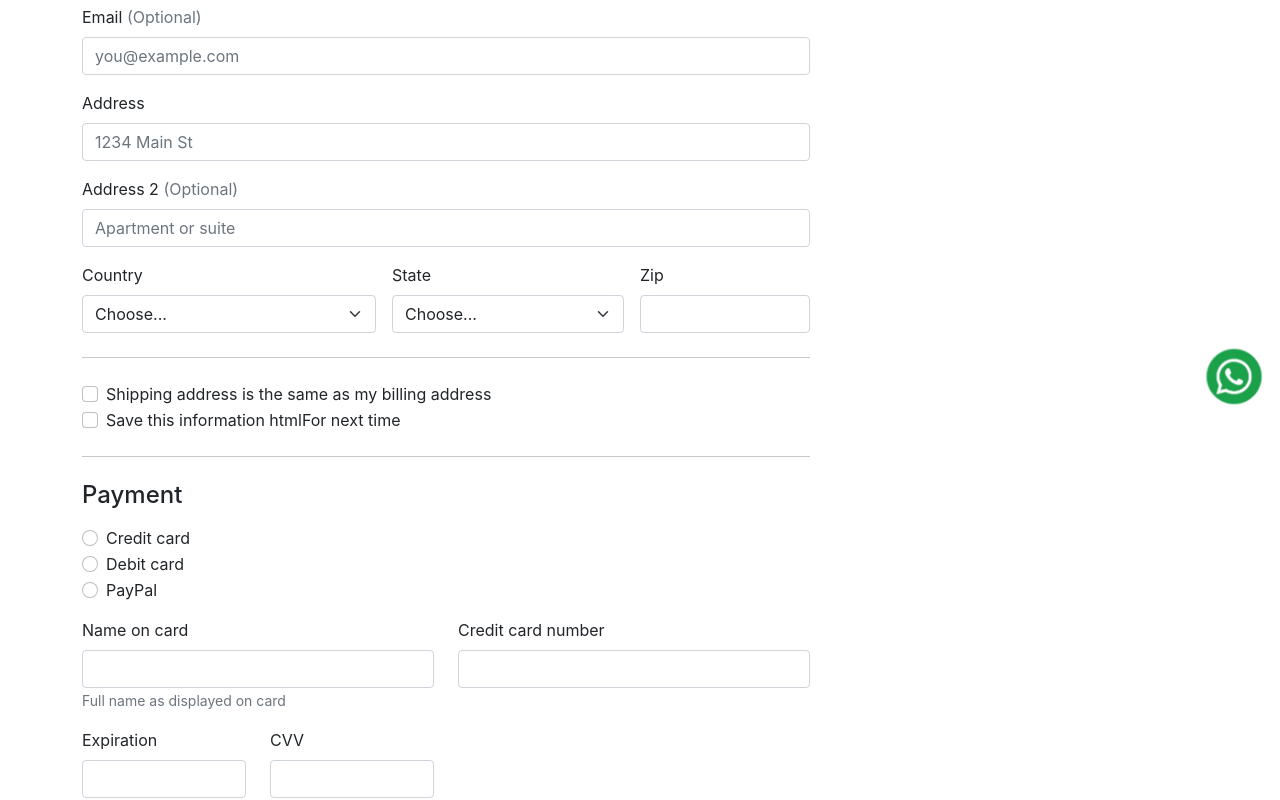
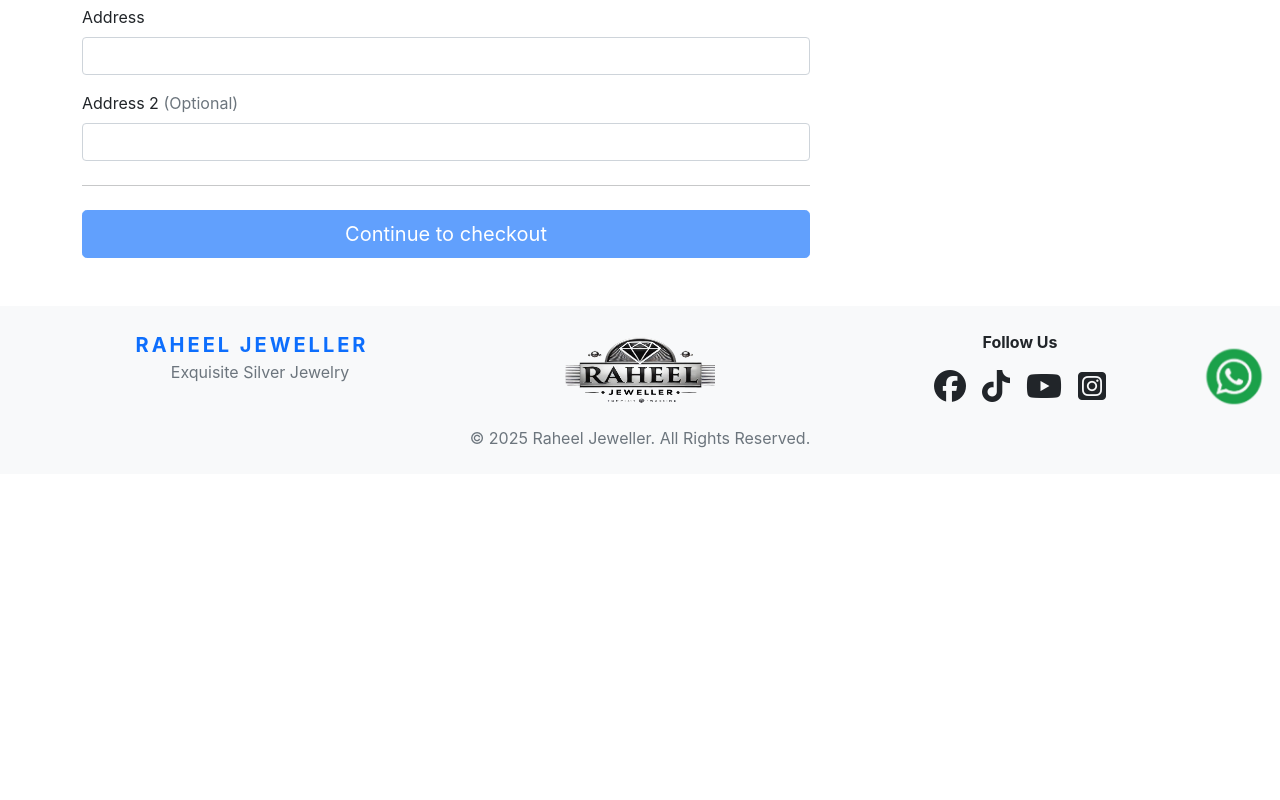
Before and after one commit to SardarHussain65/Ecommerce-website, a React (Create React App) app: page /checkout in a window 1280 px wide. Shown: the part 380-1180 px from the top of the page. After the commit the page ends 854 px from the top, so only its background shows below. Built offline with nearby package versions, Linux system fonts and the light colour scheme.

Commit message:
Add payment system in website

```diff
--- a/src/components/Checkout.jsx
+++ b/src/components/Checkout.jsx
@@ -1,21 +1,94 @@
-import React from "react";
+import React, { useState } from "react";
 import { useSelector } from "react-redux";
 
 const Checkout = () => {
   const state = useSelector((state) => state.addItem);
 
-  var total = 0;
-  const itemList = (item) => {
-    total = total + item.price;
-    return (
-      <li className="list-group-item d-flex justify-content-between lh-sm">
-        <div>
-          <h6 className="my-0">{item.title}</h6>
-        </div>
-        <span className="text-muted">PKR{item.price}</span>
-      </li>
-    );
+  const [formData, setFormData] = useState({
+    firstName: "",
+    lastName: "",
+    email: "",
+    address: "",
+    address2: "",
+  });
+
+  const [errors, setErrors] = useState({
+    firstName: false,
+    lastName: false,
+    address: false,
+  });
+
+  const total = state.reduce((sum, item) => sum + item.price, 0);
+
+  const validateField = (field, value) => {
+    if (["firstName", "lastName", "address"].includes(field)) {
+      return value.trim() === "";
+    }
+    return false;
   };
+
+  const handleChange = (e) => {
+    const { name, value } = e.target;
+    setFormData((prev) => ({ ...prev, [name]: value }));
+    setErrors((prev) => ({ ...prev, [name]: validateField(name, value) }));
+  };
+
+  const handleSubmit = (e) => {
+    e.preventDefault();
+
+    const { firstName, lastName, email, address, address2 } = formData;
+    const fullName = `${firstName} ${lastName}`;
+
+    // Generate item list with properly constructed image URLs
+    const itemDetails = state
+      .map(
+        (item) =>
+          `\n- ${item.name}: PKR ${item.price}\nImage: https://xduejiadxdhlxveqsfwz.supabase.co/storage/v1/object/public/${item.image}`
+      )
+      .join("\n");
+
+    const message = `Order Details:
+Name: ${fullName}
+Email: ${email}
+Address 1: ${address}
+Address 2: ${address2}
+Items:${itemDetails}
+Total Items: ${state.length}
+Total Price: PKR ${total}`;
+
+    const whatsappUrl = `https://wa.me/923369164460?text=${encodeURIComponent(
+      message
+    )}`;
+    window.open(whatsappUrl, "_blank");
+  };
+
+  const isFormValid =
+    formData.firstName.trim() &&
+    formData.lastName.trim() &&
+    formData.address.trim();
+
+  const itemList = (item) => (
+    <li
+      className="list-group-item d-flex justify-content-between lh-sm"
+      key={item.id}
+    >
+      <div>
+        <h6 className="my-0">{item.name}</h6>
+        <img
+          src={`https://xduejiadxdhlxveqsfwz.supabase.co/storage/v1/object/public/${item.image}`}
+          alt={item.title}
+          className="mt-3"
+          style={{
+            height: "100%",
+            width: "50%",
+            objectFit: "fill",
+            alignSelf: "center",
+          }}
+        />
+      </div>
+      <span className="text-muted">PKR {item.price}</span>
+    </li>
+  );
 
   return (
     <>
@@ -30,29 +103,19 @@ const Checkout = () => {
             </h4>
             <ul className="list-group mb-3">
               {state.map(itemList)}
-
               <li className="list-group-item d-flex justify-content-between">
                 <span>Total (Price)</span>
-                <strong>PKR{total}</strong>
+                <strong>PKR {total}</strong>
               </li>
             </ul>
-
-            <form className="card p-2">
-              <div className="input-group">
-                <input
-                  type="text"
-                  className="form-control"
-                  placeholder="Promo code"
-                />
-                <button type="submit" className="btn btn-secondary">
-                  Redeem
-                </button>
-              </div>
-            </form>
           </div>
           <div className="col-md-7 col-lg-8">
             <h4 className="mb-3">Billing address</h4>
-            <form className="needs-validation" novalidate="">
+            <form
+              className="needs-validation"
+              onSubmit={handleSubmit}
+              noValidate
+            >
               <div className="row g-3">
                 <div className="col-sm-6">
                   <label htmlFor="firstName" className="form-label">
@@ -60,15 +123,20 @@ const Checkout = () => {
                   </label>
                   <input
                     type="text"
-                    className="form-control"
+                    className={`form-control ${
+                      errors.firstName ? "is-invalid" : ""
+                    }`}
                     id="firstName"
-                    placeholder=""
-                    value=""
-                    required=""
+                    name="firstName"
+                    value={formData.firstName}
+                    onChange={handleChange}
+                    required
                   />
-                  <div className="invalid-feedback">
-                    Valid first name is required.
-                  </div>
+                  {errors.firstName && (
+                    <div className="invalid-feedback">
+                      First name is required.
+                    </div>
+                  )}
                 </div>
 
                 <div className="col-sm-6">
@@ -77,34 +145,20 @@ const Checkout = () => {
                   </label>
                   <input
                     type="text"
-                    className="form-control"
+                    className={`form-control ${
+                      errors.lastName ? "is-invalid" : ""
+                    }`}
                     id="lastName"
-                    placeholder=""
-                    value=""
-                    required=""
+                    name="lastName"
+                    value={formData.lastName}
+                    onChange={handleChange}
+                    required
                   />
-                  <div className="invalid-feedback">
-                    Valid last name is required.
-                  </div>
-                </div>
-
-                <div className="col-12">
-                  <label htmlFor="username" className="form-label">
-                    Username
-                  </label>
-                  <div className="input-group has-validation">
-                    <span className="input-group-text">@</span>
-                    <input
-                      type="text"
-                      className="form-control"
-                      id="username"
-                      placeholder="Username"
-                      required=""
-                    />
+                  {errors.lastName && (
                     <div className="invalid-feedback">
-                      Your username is required.
+                      Last name is required.
                     </div>
-                  </div>
+                  )}
                 </div>
 
                 <div className="col-12">
@@ -115,11 +169,10 @@ const Checkout = () => {
                     type="email"
                     className="form-control"
                     id="email"
-                    placeholder="you@example.com"
+                    name="email"
+                    value={formData.email}
+                    onChange={handleChange}
                   />
-                  <div className="invalid-feedback">
-                    Please enter a valid email address htmlFor shipping updates.
-                  </div>
                 </div>
 
                 <div className="col-12">
@@ -128,14 +181,18 @@ const Checkout = () => {
                   </label>
                   <input
                     type="text"
-                    className="form-control"
+                    className={`form-control ${
+                      errors.address ? "is-invalid" : ""
+                    }`}
                     id="address"
-                    placeholder="1234 Main St"
-                    required=""
+                    name="address"
+                    value={formData.address}
+                    onChange={handleChange}
+                    required
                   />
-                  <div className="invalid-feedback">
-                    Please enter your shipping address.
-                  </div>
+                  {errors.address && (
+                    <div className="invalid-feedback">Address is required.</div>
+                  )}
                 </div>
 
                 <div className="col-12">
@@ -146,189 +203,20 @@ const Checkout = () => {
                     type="text"
                     className="form-control"
                     id="address2"
-                    placeholder="Apartment or suite"
+                    name="address2"
+                    value={formData.address2}
+                    onChange={handleChange}
                   />
-                </div>
-
-                <div className="col-md-5">
-                  <label htmlFor="country" className="form-label">
-                    Country
-                  </label>
-                  <select className="form-select" id="country" required="">
-                    <option value="">Choose...</option>
-                    <option>Pakistan</option>
-                  </select>
-                  <div className="invalid-feedback">
-                    Please select a valid country.
-                  </div>
-                </div>
-
-                <div className="col-md-4">
-                  <label htmlFor="state" className="form-label">
-                    State
-                  </label>
-                  <select className="form-select" id="state" required="">
-                    <option value="">Choose...</option>
-                    <option>Rawalpindi</option>
-                  </select>
-                  <div className="invalid-feedback">
-                    Please provide a valid state.
-                  </div>
-                </div>
-
-                <div className="col-md-3">
-                  <label htmlFor="zip" className="form-label">
-                    Zip
-                  </label>
-                  <input
-                    type="text"
-                    className="form-control"
-                    id="zip"
-                    placeholder=""
-                    required=""
-                  />
-                  <div className="invalid-feedback">Zip code required.</div>
                 </div>
               </div>
 
               <hr className="my-4" />
 
-              <div className="form-check">
-                <input
-                  type="checkbox"
-                  className="form-check-input"
-                  id="same-address"
-                />
-                <label className="form-check-label" htmlFor="same-address">
-                  Shipping address is the same as my billing address
-                </label>
-              </div>
-
-              <div className="form-check">
-                <input
-                  type="checkbox"
-                  className="form-check-input"
-                  id="save-info"
-                />
-                <label className="form-check-label" htmlFor="save-info">
-                  Save this information htmlFor next time
-                </label>
-              </div>
-
-              <hr className="my-4" />
-
-              <h4 className="mb-3">Payment</h4>
-
-              <div className="my-3">
-                <div className="form-check">
-                  <input
-                    id="credit"
-                    name="paymentMethod"
-                    type="radio"
-                    className="form-check-input"
-                    checked=""
-                    required=""
-                  />
-                  <label className="form-check-label" htmlFor="credit">
-                    Credit card
-                  </label>
-                </div>
-                <div className="form-check">
-                  <input
-                    id="debit"
-                    name="paymentMethod"
-                    type="radio"
-                    className="form-check-input"
-                    required=""
-                  />
-                  <label className="form-check-label" htmlFor="debit">
-                    Debit card
-                  </label>
-                </div>
-                <div className="form-check">
-                  <input
-                    id="paypal"
-                    name="paymentMethod"
-                    type="radio"
-                    className="form-check-input"
-                    required=""
-                  />
-                  <label className="form-check-label" htmlFor="paypal">
-                    PayPal
-                  </label>
-                </div>
-              </div>
-
-              <div className="row gy-3">
-                <div className="col-md-6">
-                  <label htmlFor="cc-name" className="form-label">
-                    Name on card
-                  </label>
-                  <input
-                    type="text"
-                    className="form-control"
-                    id="cc-name"
-                    placeholder=""
-                    required=""
-                  />
-                  <small className="text-muted">
-                    Full name as displayed on card
-                  </small>
-                  <div className="invalid-feedback">
-                    Name on card is required
-                  </div>
-                </div>
-
-                <div className="col-md-6">
-                  <label htmlFor="cc-number" className="form-label">
-                    Credit card number
-                  </label>
-                  <input
-                    type="text"
-                    className="form-control"
-                    id="cc-number"
-                    placeholder=""
-                    required=""
-                  />
-                  <div className="invalid-feedback">
-                    Credit card number is required
-                  </div>
-                </div>
-
-                <div className="col-md-3">
-                  <label htmlFor="cc-expiration" className="form-label">
-                    Expiration
-                  </label>
-                  <input
-                    type="text"
-                    className="form-control"
-                    id="cc-expiration"
-                    placeholder=""
-                    required=""
-                  />
-                  <div className="invalid-feedback">
-                    Expiration date required
-                  </div>
-                </div>
-
-                <div className="col-md-3">
-                  <label htmlFor="cc-cvv" className="form-label">
-                    CVV
-                  </label>
-                  <input
-                    type="text"
-                    className="form-control"
-                    id="cc-cvv"
-                    placeholder=""
-                    required=""
-                  />
-                  <div className="invalid-feedback">Security code required</div>
-                </div>
-              </div>
-
-              <hr className="my-4" />
-
-              <button className="w-100 btn btn-primary btn-lg" type="submit">
+              <button
+                className="w-100 btn btn-primary btn-lg"
+                type="submit"
+                disabled={!isFormValid}
+              >
                 Continue to checkout
               </button>
             </form>
```
